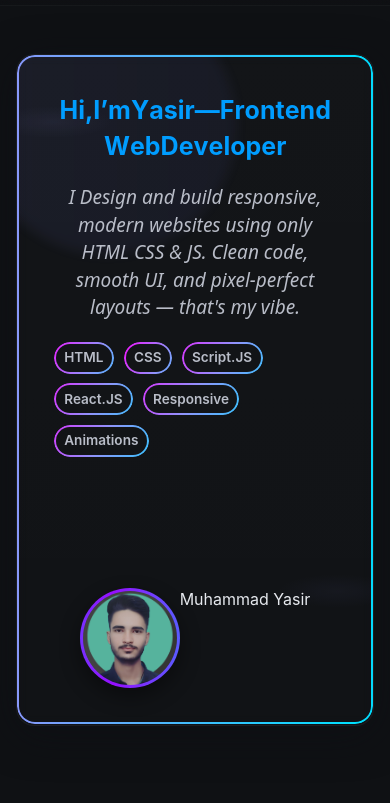
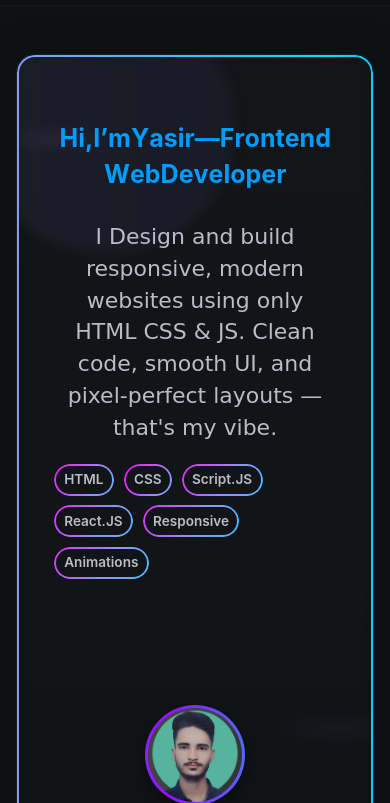
Before and after one commit to YasirAwaan/portfolio, a plain HTML site: page index.html in a window 390 px wide. Shown: the part 41-844 px from the top of the page. Drawn offline with nearby package versions, Linux system fonts and the light colour scheme.

Commit message:
Fix Ui & Improve Performance

```diff
--- a/index.html
+++ b/index.html
@@ -3,7 +3,6 @@
   <head>
     <meta charset="utf-8" />
     <meta
-      name="viewport"
       <meta
       name="viewport"
       content="width=device-width, initial-scale=1.0"
@@ -80,9 +79,9 @@
               class="visual-avatar pfp-img"
               loading="lazy"
             />
-            <div class="text">Muhammad Yasir</div>
           </div>
         </div>
+        <div class="text">Muhammad Yasir</div>
       </section>
     </main>
 
@@ -236,24 +235,23 @@
         Learning and evolving every day is my core mantra.
       </p>
     </section>
-
     <!-- CONTACT -->
     <section class="contact">
       <h2>Get in Touch</h2>
 
       <form id="flex-form">
         <div class="input-group">
-          <input type="text" name="name" placeholder="" />
+          <input type="text" name="name" required placeholder="" />
           <label>Your Name</label>
         </div>
 
         <div class="input-group">
-          <input type="email" name="email" placeholder="" />
+          <input type="email" name="email" required placeholder="" />
           <label>Your Email</label>
         </div>
 
         <div class="input-group">
-          <textarea name="message" placeholder=""></textarea>
+          <textarea name="message" required placeholder=""></textarea>
           <label>Your Message</label>
         </div>
 
--- a/style.css
+++ b/style.css
@@ -463,7 +463,9 @@ nav ul li a:hover::after {
   text-align: center;
   font-size: 2rem;
 }
-
+.text {
+  display: none;
+}
 form {
   display: flex;
   flex-direction: column;
@@ -649,53 +651,52 @@ form {
   }
   .hero {
     flex-direction: column;
-    gap: 1rem;
+    align-items: center;
+    text-align: center;
+    height: 100vh;
   }
-
-  .hero-right {
-    width: 100%;
-    display: flex;
-    justify-content: center;
+  .hero-left {
+    margin-top: 10%;
   }
-
-  .hero-left {
-    max-width: 100%;
-  }
-
   .hero-left p {
-    font-family: system-ui, -apple-system, BlinkMacSystemFont, "Segoe UI",
-      Roboto, Oxygen, Ubuntu, Cantarell, "Open Sans", "Helvetica Neue",
-      sans-serif;
-    font-size: 19px;
-    font-weight: 400;
-    font-style: italic;
-    text-align: center;
-    margin-top: 20px;
+    font-family: cursive;
+    font-size: 22px;
+    margin-top: 10%;
   }
   .hero h1 {
     font-size: 25px;
     gap: 1rem;
-    text-align: center;
   }
 
   .skill-pill {
     transform: none !important;
   }
+  .visual-avatar{
+    transition: none !important;
+    transform: none !important;
+  }
   .visual-avatar {
     width: 100px;
-   height: 100px;
+    height: 100px;
   }
-  .visual-card{
-  display: flex;
-  justify-content: center;
-  text-align: center;
+  .visual-card {
+    display: flex;
+    justify-content: center;
+    text-align: center;
+    order: 2;
   }
   html,
   body {
     max-width: 100%;
     overflow-x: clip;
   }
-  .nav-inner{
-     padding: 0.6rem 1rem;
+  .nav-inner {
+    padding: 0.6rem 1rem;
+  }
+  .projects-section {
+    max-width: 100%;
+  }
+  .text {
+    display: flex;
   }
 }
```
